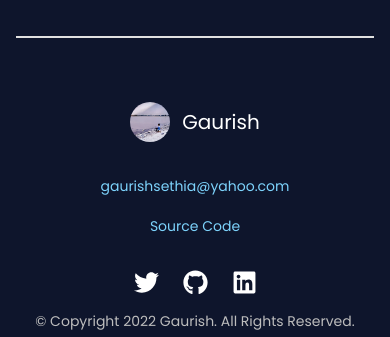
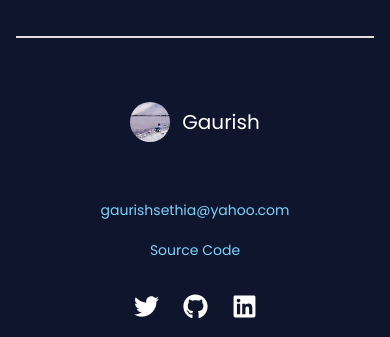
Before and after one commit to gaurishhs/Portfolio, a Next.js app: page / in a window 390 px wide. Shown: the part 3395-3732 px from the top of the page. Built offline with nearby package versions, Linux system fonts and the light colour scheme.

Commit message:
(footer): Fix responsiveness

```diff
--- a/components/Footer.tsx
+++ b/components/Footer.tsx
@@ -31,7 +31,8 @@ export default function Footer() {
                 />
                 <span className="ml-3 text-xl">Gaurish</span>
               </a>
-              <p className="text-sm inline-flex text-gray-400 sm:ml-4 sm:pl-3 sm:py-2 sm:mt-0 mt-4">
+              &emsp;
+              <p className="text-sm inline-flex text-gray-400 sm:ml-7 sm:pl-3 md:ml-5 lg:ml-7 sm:py-2 sm:mt-0 mt-4">
                 <Link href={"mailto:gaurishsethia@yahoo.com"}>gaurishsethia@yahoo.com</Link>
               </p>
               <p className="text-sm inline-flex text-gray-400 sm:ml-4 sm:pl-4 sm:border-l-2 sm:border-gray-800 sm:py-2 sm:mt-0 mt-4">
```
